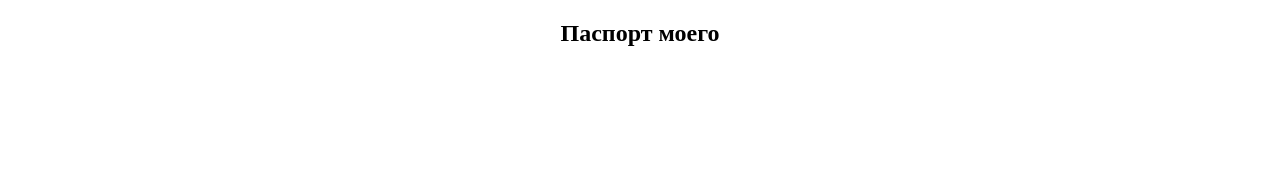
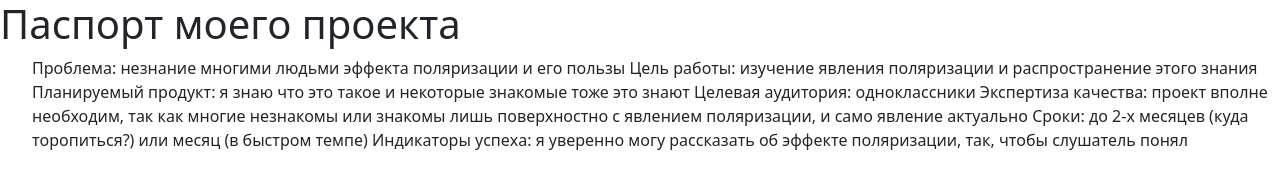
Before and after one commit to IRealySpy/Project-passport, a plain HTML site: page index.html in a window 1280 px wide. Drawn offline with nearby package versions, Linux system fonts and the light colour scheme.

Commit message:
Update index.html

```diff
--- a/index.html
+++ b/index.html
@@ -2,17 +2,31 @@
 <html lang="ru">
 <head>
     <link rel="stylesheet" href="styles.css">
+    <link href="https://cdn.jsdelivr.net/npm/bootstrap@5.3.2/dist/css/bootstrap.min.css" rel="stylesheet" integrity="sha384-T3c6CoIi6uLrA9TneNEoa7RxnatzjcDSCmG1MXxSR1GAsXEV/Dwwykc2MPK8M2HN" crossorigin="anonymous">
     <meta charset="UTF-8">
     <title>Мой сайт</title>
 </head>
 <body>
     <nav>
         <div>
-            <h1>Паспорт моего </h1>
+            <h1>Паспорт моего проекта</h1>
         </div>
     </nav>
     <ol>
-        <il></il>
+        <il>
+Проблема: незнание многими людьми эффекта поляризации и его пользы
+
+Цель работы: изучение явления поляризации и распространение этого знания
+
+Планируемый продукт: я знаю что это такое и некоторые знакомые тоже это знают
+
+Целевая аудитория: одноклассники
+
+Экспертиза качества: проект вполне необходим, так как многие незнакомы или знакомы лишь поверхностно с явлением поляризации, и само явление актуально
+
+Сроки: до 2-х месяцев (куда торопиться?) или месяц (в быстром темпе)
+
+Индикаторы успеха: я уверенно могу рассказать об эффекте поляризации, так, чтобы слушатель понял</il>
     </ol>
 </body>
 </html>
```
